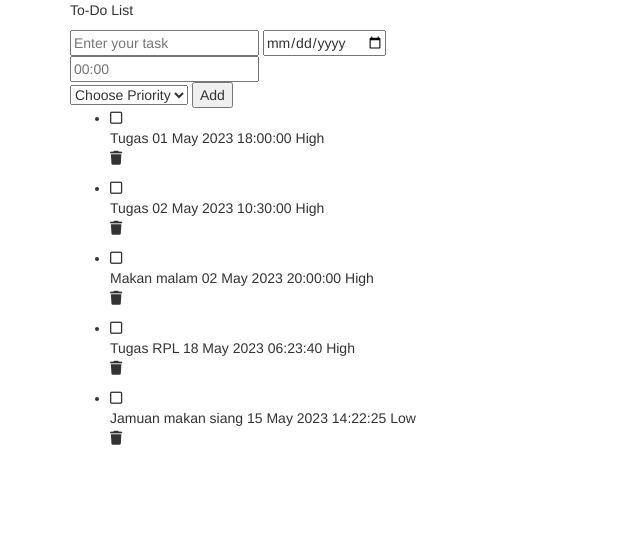
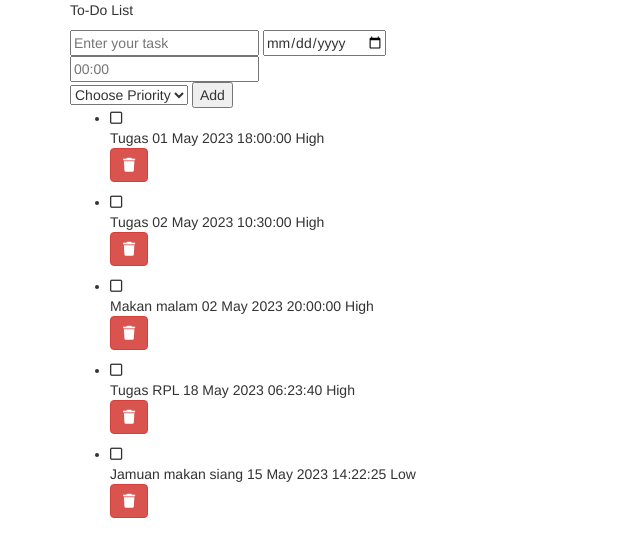
Before and after one commit to JosuaPinem/To_Do_List, a PHP site: page / in a window 1280 px wide. Shown: the part 20-577 px from the top of the page, without its empty margins (0-640 px from the left). Run offline with PHP 8.4, Linux system fonts and the light colour scheme; data comes from the database, SQL or seed files in the repository; some libraries are stand-ins or nearby versions.

Commit message:
Update by Josua

```diff
--- a/Script/config.php
+++ b/Script/config.php
@@ -1,4 +1,5 @@
 <?php
+
     $conf = mysqli_connect("localhost", "root", "", "to_do_list");
 
     if(!$conf){
--- a/Script/index.php
+++ b/Script/index.php
@@ -16,9 +16,12 @@
 include 'config.php';
 if (isset($_POST['submit'])) {
     $key = $_POST['task'];
-    $date = $_POST['date'] . " " . date("H:i:s");
+    $jam = strtotime($_POST['jam']);
+    $jam2 = date("H:i:s", $jam);
+    $date = strtotime($_POST['date']);
+    $date2 = date("Y-m-d", $date) . " " . $jam2;
     $keterangan = $_POST['priority'];
-    $push = mysqli_query($conf, "INSERT INTO list VALUES ('', '$key', '$date', '$keterangan')");
+    $push = mysqli_query($conf, "INSERT INTO list VALUES ('', '$key', '$date2', '$keterangan')");
     if ($push) {
         echo "<meta http-equiv='refresh' content='1 url=index.php'>";
     }
@@ -44,7 +47,7 @@ if (isset($_POST['submit'])) {
                     <input type="text" id="task" name="task" placeholder="Enter your task">
                     <input type="date" id="date" title="date" name="date">
                     <div style="position: relative">
-                        <input type="text" id="timePicker" placeholder="00:00">
+                        <input type="text" id="timePicker" name="jam" placeholder="00:00">
                     </div>
                     <select name="priority" id="priority" title="priority">
                         <option selected disabled value="none">Choose Priority</option>
@@ -93,24 +96,27 @@ if (isset($_POST['submit'])) {
                 ?>
                     <ul id="list">
                         <li class="item">
+                        <?php
+                            $cari = date("Y-m-d H:i:s", strtotime($data));
+                            $tampil = mysqli_query($conf, "SELECT * FROM list WHERE waktu LIKE '%$cari%'");
+                            while ($row = mysqli_fetch_array($tampil)) {
+                        ?>
                             <div class="icon">
                                 <i class="fa-regular fa-square"></i>
                             </div>
                             <div class="task">
                                 <span>
-                                    <?php
-                                    $cari = date("Y-m-d H:i:s", strtotime($data));
-                                    $tampil = mysqli_query($conf, "SELECT * FROM list WHERE waktu LIKE '%$cari%'");
-                                    while ($row = mysqli_fetch_array($tampil)) {
-                                        echo $row['catatan'];
-                                    } ?>
+                                    <?= $row['catatan']; ?>
                                 </span>
                                 <span><?php echo date("d M Y H:i:s", strtotime($data)); ?></span>
                                 <span><?php echo "High"; ?></span>
                             </div>
-                            <div class="delete">
-                                <i class="fas fa-trash"></i>
+                            <div class="d-flex gap-1">
+                                    <a href="delete.php?id=<?=$row['id']?>"  class="btn btn-danger d-flex align-items-center p-1">
+                                        <i class="fas fa-trash"></i>
+                                    </a>
                             </div>
+                            <?php } ?>
                         </li>
                     </ul>
                 <?php } ?>
@@ -153,24 +159,27 @@ if (isset($_POST['submit'])) {
                 ?>
                     <ul id="list">
                         <li class="item">
+                        <?php
+                            $cari = date("Y-m-d H:i:s", strtotime($data));
+                            $tampil = mysqli_query($conf, "SELECT * FROM list WHERE waktu LIKE '%$cari%'");
+                            while ($row = mysqli_fetch_array($tampil)) {
+                        ?>
                             <div class="icon">
                                 <i class="fa-regular fa-square"></i>
                             </div>
                             <div class="task">
                                 <span>
-                                    <?php
-                                    $cari = date("Y-m-d H:i:s", strtotime($data));
-                                    $tampil = mysqli_query($conf, "SELECT * FROM list WHERE waktu LIKE '%$cari%'");
-                                    while ($row = mysqli_fetch_array($tampil)) {
-                                        echo $row['catatan'];
-                                    } ?>
+                                    <?= $row['catatan']; ?>
                                 </span>
                                 <span><?php echo date("d M Y H:i:s", strtotime($data)); ?></span>
                                 <span><?php echo "Low"; ?></span>
                             </div>
-                            <div class="delete">
-                                <i class="fas fa-trash"></i>
+                            <div class="d-flex gap-1">
+                                    <a href="delete.php?id=<?=$row['id']?>"  class="btn btn-danger d-flex align-items-center p-1">
+                                        <i class="fas fa-trash"></i>
+                                    </a>
                             </div>
+                            <?php } ?>
                         </li>
                     </ul>
                 <?php } ?>
--- a/Script/konek.php
+++ b/Script/konek.php
@@ -1,5 +1,5 @@
 <?php
-    $conf = mysqli_connect("localhost","root","","coba");
+    $conf = mysqli_connect("localhost","root","","to_do_list");
 
     if (mysqli_connect_errno()){
         echo "Koneksi database gagal : " . mysqli_connect_error();
```
Also changed, not shown: Script/delete.php (added, +8 -0 lines).
